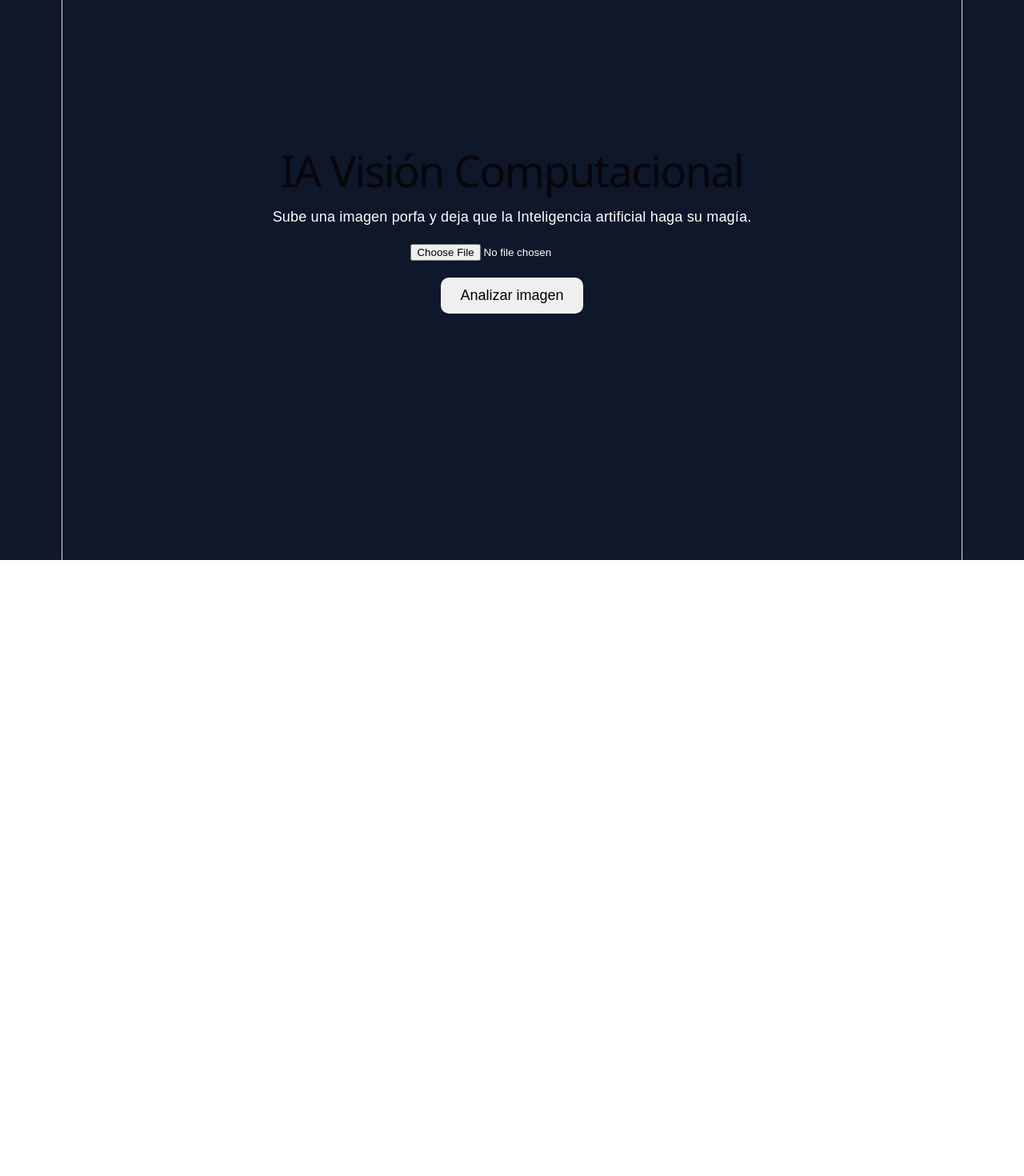
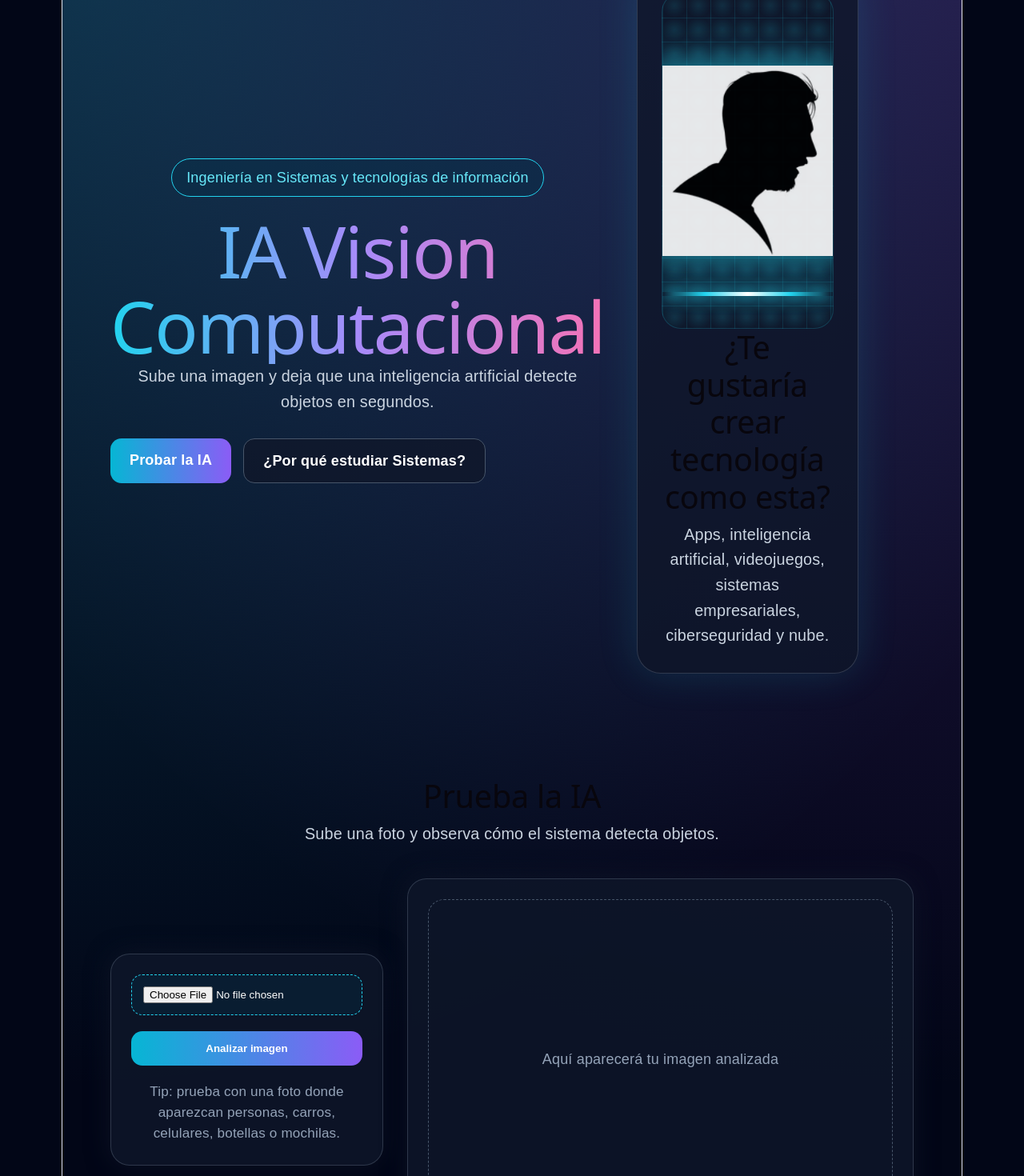
Before and after one commit to Luvelmont/ia-prueba-visioncomputacional, a React (Vite) app: page / in a window 1280 px wide. Shown: the part 100-1570 px from the top of the page at 80% size. Before the commit the page ends 800 px from the top, so only its background shows below. Built offline with nearby package versions, Linux system fonts and the light colour scheme.

Commit message:
Mejorar diseño futurista

```diff
--- a/src/App.css
+++ b/src/App.css
@@ -1,57 +1,362 @@
+* {
+  box-sizing: border-box;
+}
+
 body {
-
   margin: 0;
   font-family: Arial, sans-serif;
-  background: #0f172a;
+  background: #020617;
   color: white;
 }
 
-.container {
+html {
+  scroll-behavior: smooth;
+}
 
-  max-width: 900px;
-  margin: auto;
-  padding: 40px;
+.page {
+  min-height: 100vh;
+  background:
+    radial-gradient(circle at top left, rgba(34, 211, 238, 0.22), transparent 35%),
+    radial-gradient(circle at top right, rgba(168, 85, 247, 0.22), transparent 35%),
+    #020617;
+}
+
+.hero {
+  min-height: 100vh;
+  display: grid;
+  grid-template-columns: 1.2fr 0.8fr;
+  gap: 40px;
+  align-items: center;
+  padding: 60px;
+}
+
+.badge {
+  display: inline-block;
+  padding: 10px 18px;
+  border: 1px solid #22d3ee;
+  border-radius: 999px;
+  color: #67e8f9;
+  background: rgba(8, 47, 73, 0.5);
+  margin-bottom: 20px;
+}
+
+h1 {
+  font-size: clamp(2.8rem, 9vw, 5rem);
+  line-height: 1.05;
+  margin: 0;
+  background: linear-gradient(90deg, #22d3ee, #a78bfa, #f472b6);
+  -webkit-background-clip: text;
+  color: transparent;
+  word-break: normal;
+  overflow-wrap: normal;
+}
+
+h2 {
+  font-size: 2.2rem;
+}
+
+.hero-content p,
+.section-header p,
+.call-section p,
+.hero-card p {
+  color: #cbd5e1;
+  font-size: 1.1rem;
+  line-height: 1.6;
+}
+
+.hero-buttons {
+  display: flex;
+  gap: 15px;
+  margin-top: 30px;
+}
+
+.primary-btn,
+.secondary-btn,
+button {
+  padding: 14px 24px;
+  border-radius: 14px;
+  border: none;
+  cursor: pointer;
+  font-weight: bold;
+  text-decoration: none;
+}
+
+.primary-btn,
+button {
+  background: linear-gradient(90deg, #06b6d4, #8b5cf6);
+  color: white;
+}
+
+.secondary-btn {
+  border: 1px solid #475569;
+  color: white;
+  background: rgba(15, 23, 42, 0.8);
+}
+
+.hero-card {
+  padding: 30px;
+  border-radius: 30px;
+  background: rgba(15, 23, 42, 0.82);
+  border: 1px solid rgba(148, 163, 184, 0.25);
+  box-shadow: 0 0 50px rgba(34, 211, 238, 0.15);
+}
+
+.scanner {
+
+  height: 420px;
+  border-radius: 24px;
+  background:
+    linear-gradient(rgba(34, 211, 238, 0.12) 1px, transparent 1px),
+    linear-gradient(90deg, rgba(34, 211, 238, 0.12) 1px, transparent 1px),
+    radial-gradient(circle at center, rgba(34, 211, 238, 0.12), transparent 70%),
+    #0f172a;
+
+  background-size: 30px 30px;
+
+  position: relative;
+  overflow: hidden;
+
+  display: flex;
+  justify-content: center;
+  align-items: center;
+
+  border: 1px solid rgba(34, 211, 238, 0.2);
+}
+.scanner::before {
+
+  content: "";
+
+  position: absolute;
+
+  width: 240px;
+  height: 340px;
+
+  background-image: url('/person.png');
+  background-size: contain;
+  background-repeat: no-repeat;
+  background-position: center;
+
+  opacity: 0.9;
+
+  filter:
+    drop-shadow(0 0 15px rgba(34, 211, 238, 0.6))
+    drop-shadow(0 0 35px rgba(34, 211, 238, 0.35));
+}
+
+.scanner::after {
+
+  content: "";
+
+  position: absolute;
+
+  left: 0;
+  top: 50%;
+
+  width: 100%;
+  height: 5px;
+
+  background: linear-gradient(
+    90deg,
+    transparent,
+    #22d3ee,
+    white,
+    #22d3ee,
+    transparent
+  );
+
+  box-shadow:
+    0 0 20px #22d3ee,
+    0 0 40px #22d3ee;
+
+  animation: scan 2.2s infinite alternate;
+}
+
+@keyframes scan {
+
+  from {
+
+    top: 10%;
+  }
+
+  to {
+
+    top: 90%;
+  }
+}
+
+.demo-section,
+.career-section,
+.facts-section,
+.companies-section,
+.call-section {
+  padding: 70px 60px;
+}
+
+.section-header {
+  text-align: center;
+  max-width: 800px;
+  margin: 0 auto 40px;
+}
+
+.demo-grid {
+  display: grid;
+  grid-template-columns: 0.7fr 1.3fr;
+  gap: 30px;
+  align-items: center;
+}
+
+.upload-panel,
+.image-panel,
+.fact-card,
+.result-card,
+.career-card,
+.company-card {
+  background: rgba(15, 23, 42, 0.85);
+  border: 1px solid rgba(148, 163, 184, 0.25);
+  border-radius: 24px;
+  padding: 25px;
+  box-shadow: 0 0 30px rgba(15, 23, 42, 0.7);
+}
+
+.upload-panel {
+  display: flex;
+  flex-direction: column;
+  gap: 20px;
+}
+
+input {
+  width: 100%;
+  padding: 14px;
+  border: 1px dashed #22d3ee;
+  border-radius: 14px;
+  color: white;
+  background: rgba(8, 47, 73, 0.35);
+}
+
+.hint {
+  color: #94a3b8;
+  font-size: 0.95rem;
+}
+
+.preview {
+  width: 100%;
+  max-height: 520px;
+  object-fit: contain;
+  border-radius: 20px;
+}
+
+.empty-preview {
+  height: 400px;
+  border: 1px dashed #475569;
+  border-radius: 20px;
+  display: grid;
+  place-items: center;
+  color: #94a3b8;
+}
+
+.results {
+  display: grid;
+  grid-template-columns: repeat(auto-fit, minmax(160px, 1fr));
+  gap: 20px;
+  margin-top: 30px;
+}
+
+.result-card h3 {
+  color: #67e8f9;
+  margin: 0;
+}
+
+.result-card p {
+  color: #cbd5e1;
+}
+
+.career-grid,
+.facts-grid {
+  display: grid;
+  grid-template-columns: repeat(auto-fit, minmax(220px, 1fr));
+  gap: 20px;
+}
+
+.career-card {
+  font-size: 1.2rem;
+  font-weight: bold;
   text-align: center;
 }
 
-h1 {
-
-  font-size: 3rem;
+.fact-card span {
+  color: #22d3ee;
+  font-weight: bold;
+  font-size: 1.4rem;
 }
 
-input {
+.fact-card p {
+  color: #cbd5e1;
+  line-height: 1.5;
+}
+
+.company-marquee {
+  display: grid;
+  grid-template-columns: repeat(auto-fit, minmax(190px, 1fr));
+  gap: 18px;
+}
+
+.company-card {
+  text-align: center;
+  font-weight: bold;
+  color: #e0f2fe;
+}
+
+.call-section {
+  text-align: center;
+  background: linear-gradient(90deg, rgba(6, 182, 212, 0.18), rgba(139, 92, 246, 0.18));
+}
+
+.call-section h2 {
+  max-width: 950px;
+  margin: auto;
+}
+
+.call-section p {
+  max-width: 800px;
+  margin: 20px auto;
+}
+
+@media (max-width: 850px) {
+  .hero,
+  .demo-grid {
+    grid-template-columns: 1fr;
+    padding: 35px 20px;
+  }
+
+  .demo-section,
+  .career-section,
+  .facts-section,
+  .companies-section,
+  .call-section {
+    padding: 50px 20px;
+  }
+
+  h1 {
+    font-size: clamp(2.4rem, 12vw, 3.5rem);
+  }
+
+  h2 {
+    font-size: 1.8rem;
+  }
+
+  .hero-buttons {
+    flex-direction: column;
+  }
+
+  button,
+.primary-btn,
+.secondary-btn {
+
+  width: 100%;
+}
+
+.hero-card {
 
   margin-top: 20px;
 }
-
-button {
-
-  margin-top: 20px;
-  padding: 12px 24px;
-  border: none;
-  border-radius: 10px;
-  cursor: pointer;
-  font-size: 1rem;
 }
-
-.preview {
-
-  width: 300px;
-  margin-top: 20px;
-  border-radius: 20px;
-}
-
-.results {
-
-  display: grid;
-  grid-template-columns: repeat(auto-fit, minmax(150px, 1fr));
-  gap: 20px;
-  margin-top: 40px;
-}
-
-.card {
-
-  background: #1e293b;
-  padding: 20px;
-  border-radius: 20px;
-}
--- a/src/App.jsx
+++ b/src/App.jsx
@@ -2,22 +2,33 @@ import { useState } from 'react'
 import './App.css'
 
 function App() {
-
   const [image, setImage] = useState(null)
   const [preview, setPreview] = useState(null)
   const [results, setResults] = useState([])
   const [loading, setLoading] = useState(false)
 
+  const companies = [
+    "Microsoft", "Amazon Web Services", "Google Cloud", "Oracle",
+    "IBM", "Intel", "Salesforce", "Mercado Libre",
+    "Softtek", "Wizeline", "KIO Networks", "Globant"
+  ]
+
+  const facts = [
+    "Tu celular, tus apps, los videojuegos, la nube y la IA existen porque alguien los diseñó.",
+    "El salario promedio de un ingeniero en sistemas junior en méxico va desde los 18,000$ hasta las 32,000$",
+    "La IA no piensa como humano: aprende patrones a partir de datos.",
+    "Un ingeniero en sistemas puede trabajar en IA, videojuegos, apps, ciberseguridad, nube, ciencia de datos y automatización.",
+    "Muchas empresas tecnológicas permiten trabajar remoto para clientes de México, Estados Unidos y otros países."
+  ]
+
   const handleImage = (e) => {
-
     const file = e.target.files[0]
-
     setImage(file)
     setPreview(URL.createObjectURL(file))
+    setResults([])
   }
 
   const uploadImage = async () => {
-
     if (!image) return
 
     setLoading(true)
@@ -26,7 +37,6 @@ function App() {
     formData.append('image', image)
 
     try {
-
       const response = await fetch('http://127.0.0.1:5000/predict', {
         method: 'POST',
         body: formData
@@ -36,68 +46,150 @@ function App() {
 
       setResults(data.detections)
       setPreview(data.image)
+
     } catch (error) {
-
       console.error(error)
+      alert('No se pudo conectar con la IA. Revisa que el backend esté encendido.')
     }
 
     setLoading(false)
   }
 
   return (
+    <div className="page">
 
-    <div className="container">
+      <section className="hero">
+        <div className="hero-content">
+          <span className="badge">Ingeniería en Sistemas y tecnologías de información</span>
+          <div>
+          </div>
 
-      <h1>IA Visión Computacional</h1>
+          <h1>IA Vision Computacional</h1>
 
           <p>
-        Sube una imagen porfa y deja que la Inteligencia artificial haga su magía.
+            Sube una imagen y deja que una inteligencia artificial detecte objetos en segundos.
           </p>
 
+          <div className="hero-buttons">
+            <a href="#demo" className="primary-btn">Probar la IA</a>
+            <a href="#career" className="secondary-btn">¿Por qué estudiar Sistemas?</a>
+          </div>
+        </div>
+
+        <div className="hero-card">
+          <div className="scanner"></div>
+          <h2>¿Te gustaría crear tecnología como esta?</h2>
+          <p>
+            Apps, inteligencia artificial, videojuegos, sistemas empresariales, ciberseguridad y nube.
+          </p>
+        </div>
+      </section>
+
+      <section id="demo" className="demo-section">
+        <div className="section-header">
+          <h2>Prueba la IA</h2>
+          <p>Sube una foto y observa cómo el sistema detecta objetos.</p>
+        </div>
+
+        <div className="demo-grid">
+          <div className="upload-panel">
             <input
               type="file"
               accept="image/*"
               onChange={handleImage}
             />
 
+            <button onClick={uploadImage}>
+              {loading ? 'Procesando...' : 'Analizar imagen'}
+            </button>
+
+            <p className="hint">
+              Tip: prueba con una foto donde aparezcan personas, carros, celulares, botellas o mochilas.
+            </p>
+          </div>
+
+          <div className="image-panel">
             {
-        preview && (
-          <img
-            src={preview}
-            alt="preview"
-            className="preview"
-          />
+              preview ? (
+                <img src={preview} alt="preview" className="preview" />
+              ) : (
+                <div className="empty-preview">
+                  Aquí aparecerá tu imagen analizada
+                </div>
               )
             }
-
-      <br />
-
-      <button onClick={uploadImage}>
-        Analizar imagen
-      </button>
-
-      {
-        loading && <h2>Procesando...</h2>
-      }
+          </div>
+        </div>
 
         <div className="results">
-
           {
             results.map((item, index) => (
-
-            <div key={index} className="card">
-
+              <div key={index} className="result-card">
                 <h3>{item.object}</h3>
-
-              <p>
-                {item.confidence}%
-              </p>
-
+                <p>{item.confidence}% de confianza</p>
               </div>
             ))
           }
+        </div>
+      </section>
 
+      <section id="career" className="career-section">
+        <div className="section-header">
+          <h2>¿Qué puedes crear como Ingeniero en Sistemas?</h2>
+          <p>No solo es programar: es diseñar soluciones reales con tecnología.</p>
         </div>
+
+        <div className="career-grid">
+          <div className="career-card">🤖 Inteligencia Artificial</div>
+          <div className="career-card">🎮 Videojuegos</div>
+          <div className="career-card">🛡️ Ciberseguridad</div>
+          <div className="career-card">☁️ Cloud Computing</div>
+          <div className="career-card">📱 Apps móviles</div>
+          <div className="career-card">📊 Ciencia de datos</div>
+        </div>
+      </section>
+
+      <section className="facts-section">
+        <div className="section-header">
+          <h2>Datos que deberían saber</h2>
+        </div>
+
+        <div className="facts-grid">
+          {
+            facts.map((fact, index) => (
+              <div key={index} className="fact-card">
+                <span>0{index + 1}</span>
+                <p>{fact}</p>
+              </div>
+            ))
+          }
+        </div>
+      </section>
+
+      <section className="companies-section">
+        <div className="section-header">
+          <h2>Empresas donde puede trabajar alguien de Sistemas</h2>
+          <p>La carrera conecta con empresas de software, nube, IA, datos, fintech y tecnología empresarial.</p>
+        </div>
+
+        <div className="company-marquee">
+          {
+            companies.map((company, index) => (
+              <div key={index} className="company-card">
+                {company}
+              </div>
+            ))
+          }
+        </div>
+      </section>
+
+      <section className="call-section">
+        <h2>¿Te gustaría hacer tecnología desde tu casa y que te paguen por resolver problemas reales?</h2>
+        <p>
+          Ingeniería en Sistemas puede ser tu entrada al mundo de la inteligencia artificial,
+          el desarrollo de software, la nube y la innovación.
+        </p>
+      </section>
 
     </div>
   )
```
Also changed, not shown: public/person.png (added). Lines whose indentation alone changed are shown as unchanged.
